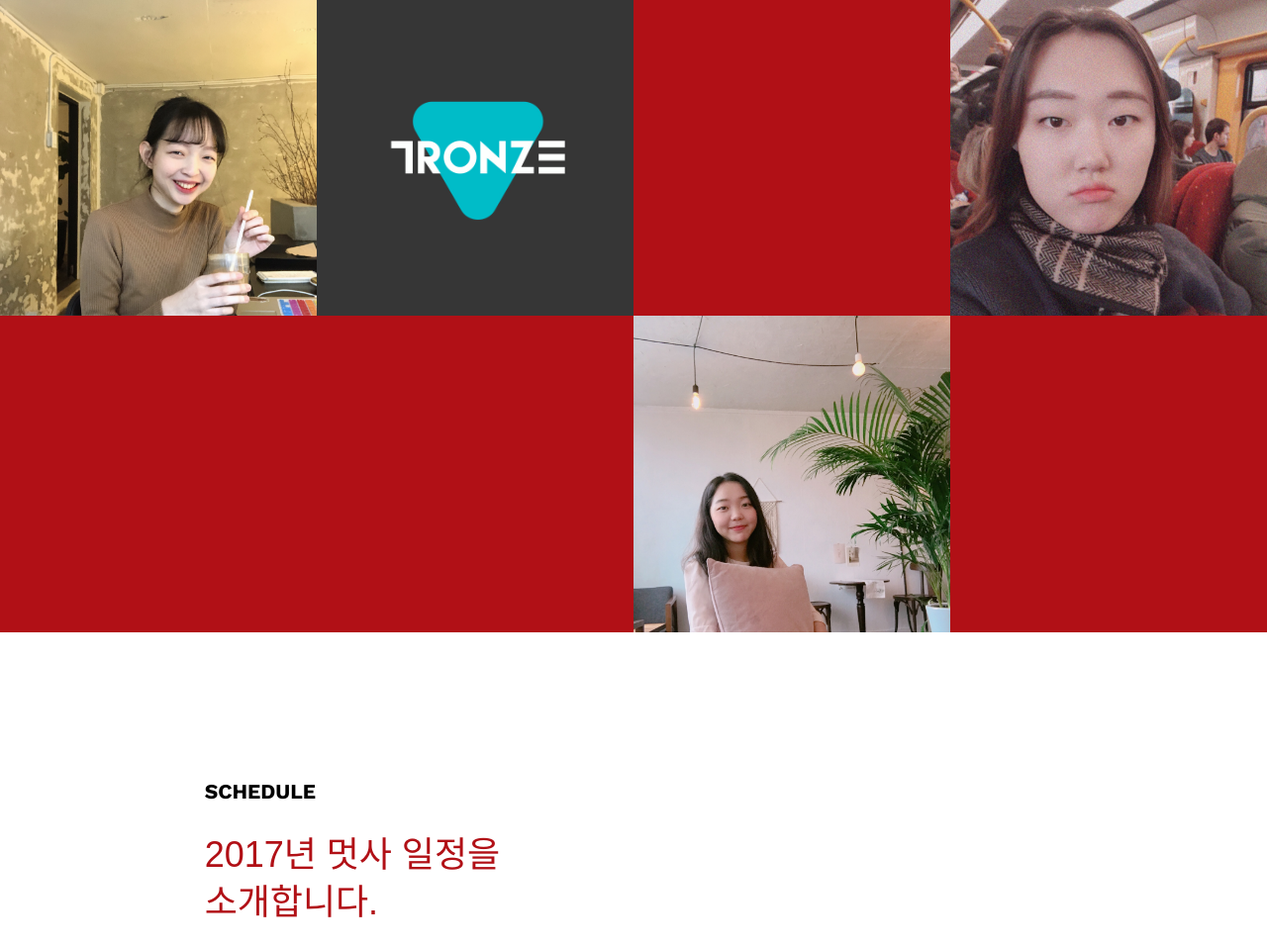
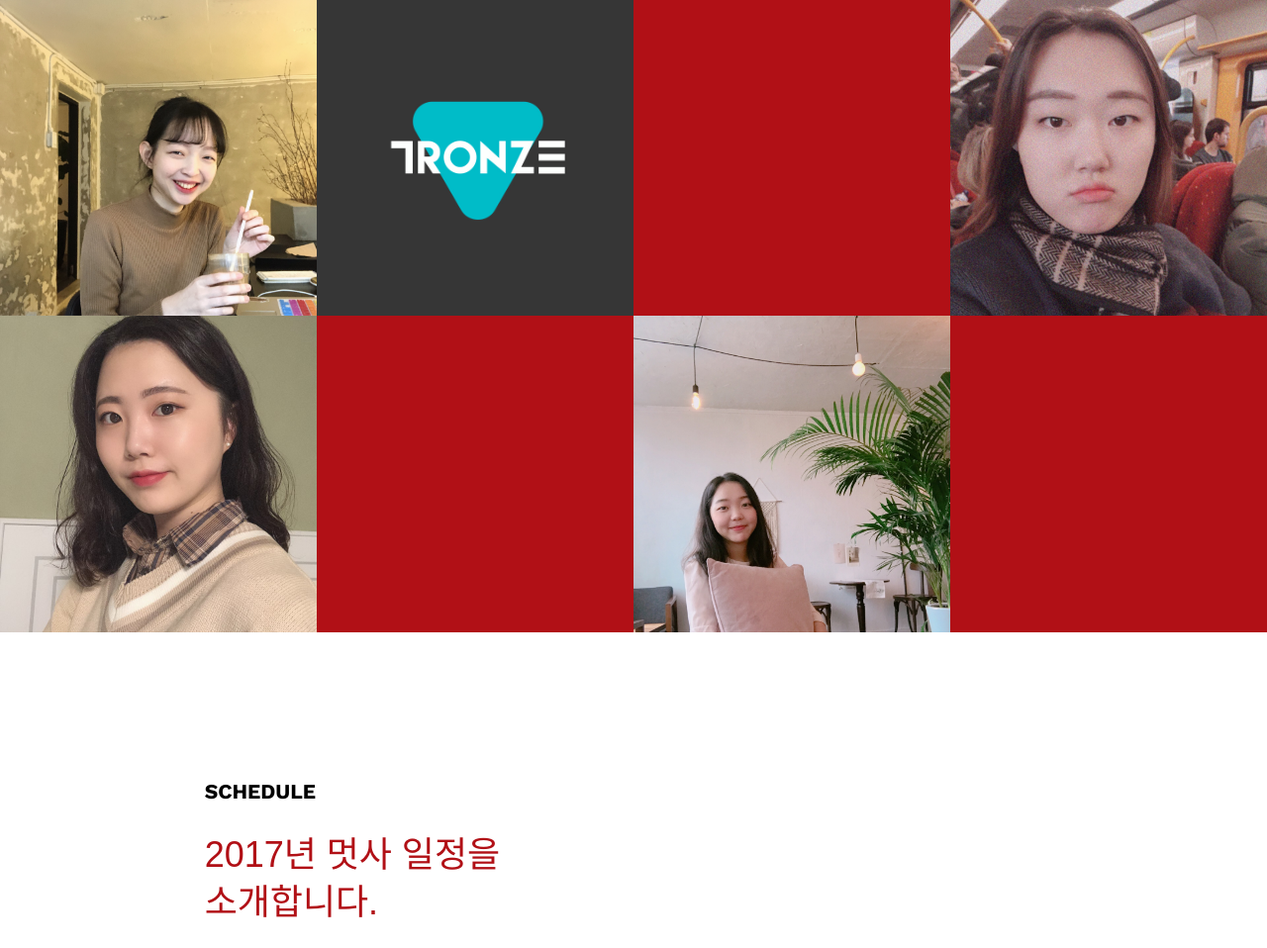
Before and after one commit to tronze/LikeLion, a Django app: template templates/index/index.html in a window 1280 px wide. Shown: the part 1899-2857 px from the top of the page at 99% size. Run offline with Django 3.2, Linux system fonts and the light colour scheme; the template is opened without the code that fills it, so the values that code supplies are empty; some web fonts are replaced.

Commit message:
Index: Member picture update (Yura)

```diff
--- a/templates/index/index.html
+++ b/templates/index/index.html
@@ -128,7 +128,7 @@
         <article class="team-member">
         <div class="team-member-wrapper">
           <div class="team-img-container">
-            <img class="team-img" src="" alt>
+            <img class="team-img" src="{% static 'index/assets/member-yura.jpeg' %}" alt>
           </div>
           <div class="team-member-content">
             <div class="team-member-content-wrapper">
```
Also changed, not shown: templates/index/assets/member-yura.jpeg (added).
